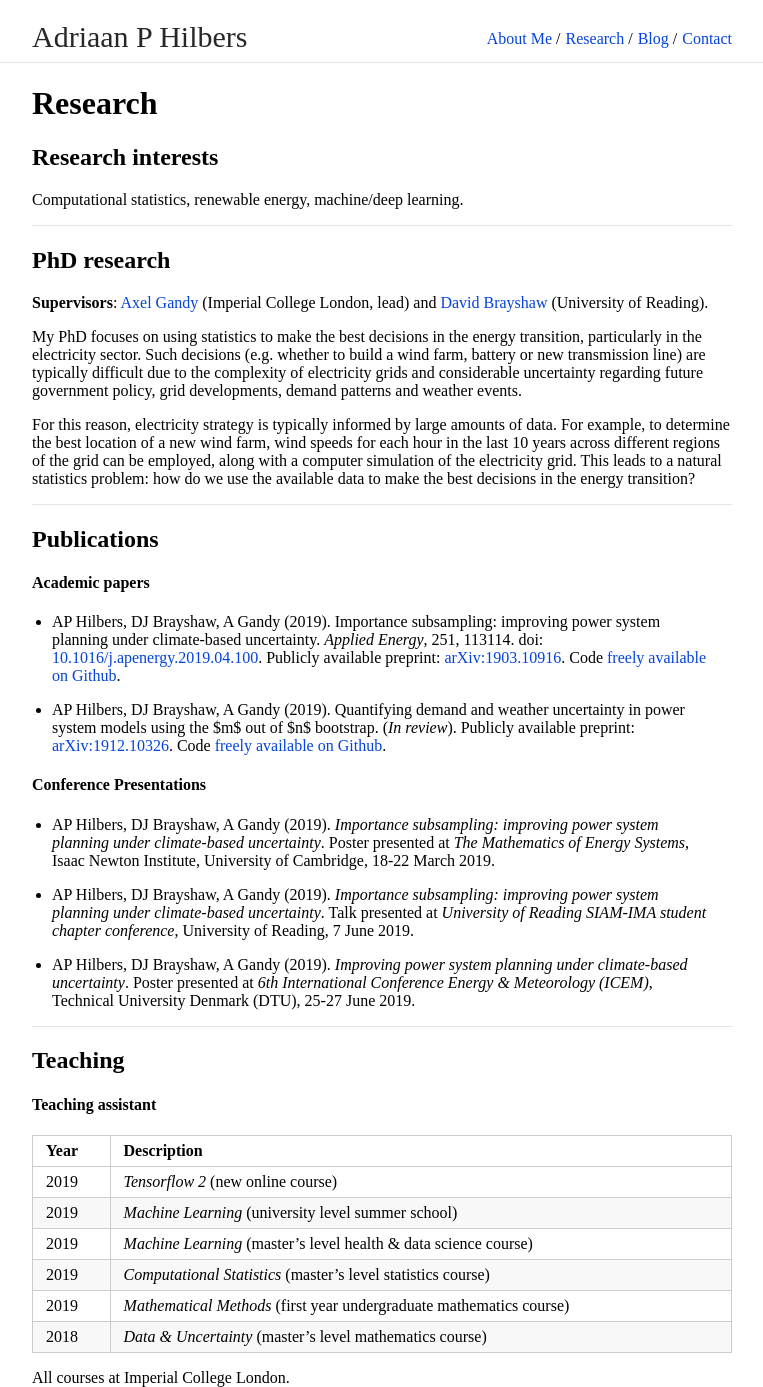
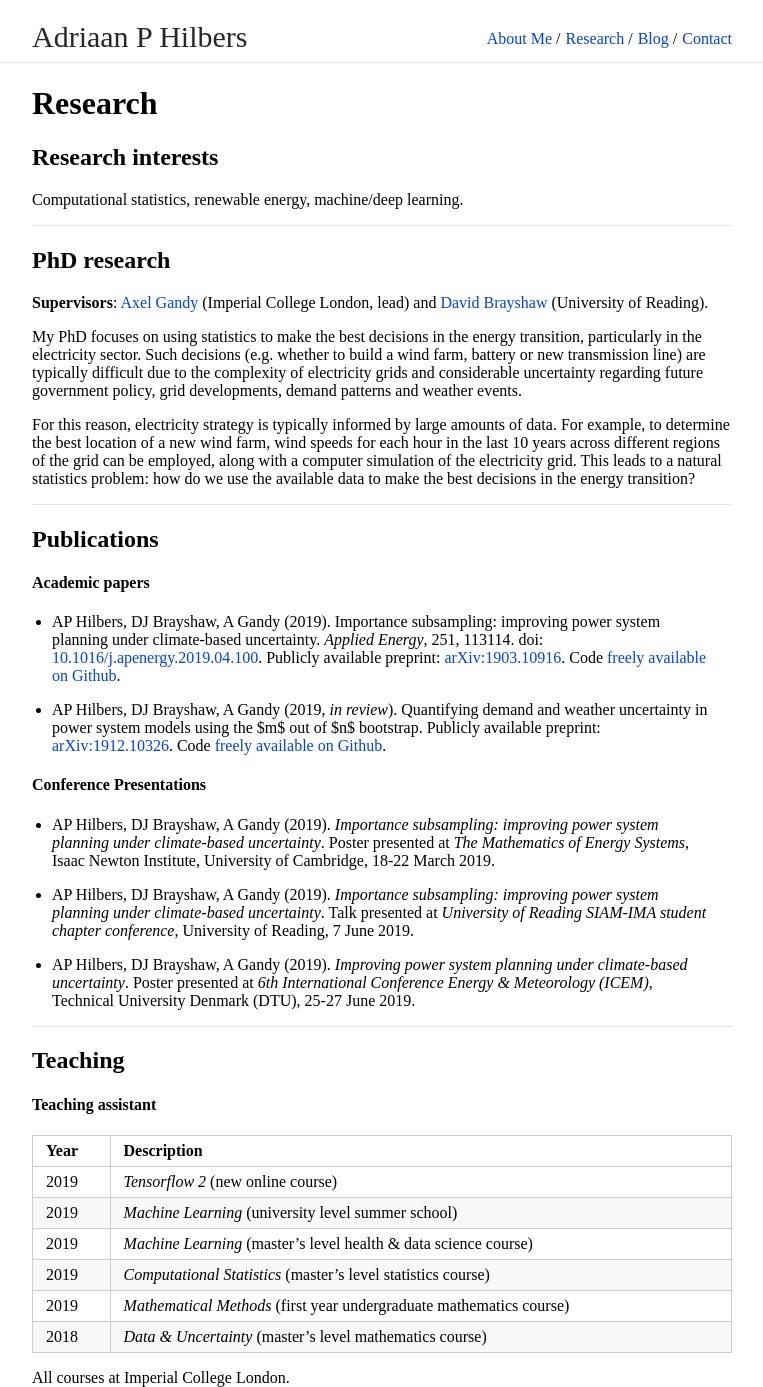
Before and after one commit to ahilbers/ahilbers.github.io, a Jekyll site: the page built from research.md, in a window 1280 px wide. Shown: the whole page, without its empty margins (258-1021 px from the left). Built offline with Jekyll 4.4.1, drawn with Linux system fonts in a browser that asks for light colours; our own code applies the rules of GitHub Pages for plain Markdown files.

```diff
--- a/research.md
+++ b/research.md
@@ -32,7 +32,7 @@ For this reason, electricity strategy is typically informed by large amounts of
 
 * AP Hilbers, DJ Brayshaw, A Gandy (2019). Importance subsampling: improving power system planning under climate-based uncertainty. *Applied Energy*, 251, 113114. doi: [10.1016/j.apenergy.2019.04.100](https://doi.org/10.1016/j.apenergy.2019.04.110). Publicly available preprint: [arXiv:1903.10916](https://arxiv.org/abs/1903.10916). Code [freely available on Github](https://github.com/ahilbers/2019_importance_subsampling).
 
-* AP Hilbers, DJ Brayshaw, A Gandy (2019). Quantifying demand and weather uncertainty in power system models using the $m$ out of $n$ bootstrap. (*In review*). Publicly available preprint: [arXiv:1912.10326](https://arxiv.org/abs/1912.10326). Code [freely available on Github](https://github.com/ahilbers/2020_bootstrap_uncertainty_quantification).
+* AP Hilbers, DJ Brayshaw, A Gandy (2019, *in review*). Quantifying demand and weather uncertainty in power system models using the $m$ out of $n$ bootstrap. Publicly available preprint: [arXiv:1912.10326](https://arxiv.org/abs/1912.10326). Code [freely available on Github](https://github.com/ahilbers/2020_bootstrap_uncertainty_quantification).
 
 
 
```
